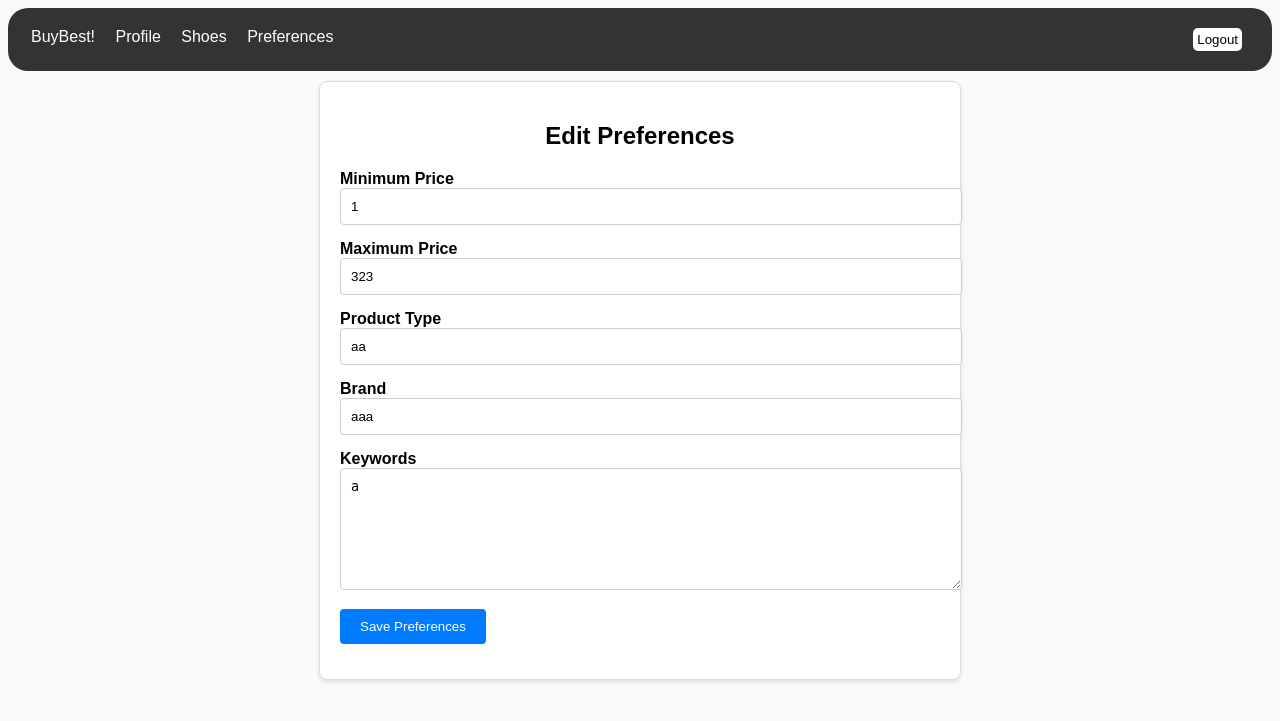
After one commit to buy-best/Amazon, a Django app: page /preferences/edit/ in a window 1280 px wide. The commit adds this page. Shown: the top 721 px of the page. Run offline with Django 5.2, Linux system fonts and the light colour scheme; a user stored in the database is signed in; data comes from the database, SQL or seed files in the repository; both versions use the stored data as it was after the commit.

Commit message:
preferences

```diff
--- a/App/buy_best/users/forms.py
+++ b/App/buy_best/users/forms.py
@@ -21,3 +21,20 @@ class CustomUserChangeForm(UserChangeForm):
     class Meta:
         model = CustomUser
         fields = ('username', 'email', 'first_name', 'last_name')  # Include fields you want to edit
+
+class UserPreferenceForm(forms.Form):
+    price_min = forms.IntegerField(label='Minimum Price', required=False)
+    price_max = forms.IntegerField(label='Maximum Price', required=False)
+    product_type = forms.CharField(label='Product Type', max_length=100, required=False)
+    brand = forms.CharField(label='Brand', max_length=100, required=False)
+    keywords = forms.CharField(label='Keywords', max_length=200, required=False, widget=forms.Textarea)
+
+    def __init__(self, *args, **kwargs):
+        instance = kwargs.pop('instance', None)
+        super(UserPreferenceForm, self).__init__(*args, **kwargs)
+        if instance:
+            self.fields['price_min'].initial = instance.price_min
+            self.fields['price_max'].initial = instance.price_max
+            self.fields['product_type'].initial = instance.product_type
+            self.fields['brand'].initial = instance.brand
+            self.fields['keywords'].initial = instance.keywords
--- a/App/buy_best/users/models.py
+++ b/App/buy_best/users/models.py
@@ -1,7 +1,7 @@
 # myapp/models.py
 from django.contrib.auth.models import AbstractUser, Group, Permission
 from django.db import models
-
+from django.conf import settings
 class CustomUser(AbstractUser):
     groups = models.ManyToManyField(
         Group,
@@ -17,3 +17,14 @@ class CustomUser(AbstractUser):
         help_text='Specific permissions for this user.',
         related_query_name='user',
     )
+
+class UserPreference(models.Model):
+    user = models.ForeignKey(settings.AUTH_USER_MODEL, on_delete=models.CASCADE)
+    price_min = models.IntegerField(null=True, blank=True)
+    price_max = models.IntegerField(null=True, blank=True)
+    product_type = models.CharField(max_length=100, null=True, blank=True)
+    brand = models.CharField(max_length=100, null=True, blank=True)
+    keywords = models.TextField(null=True, blank=True)
+
+    def __str__(self):
+        return f"{self.user.username}'s Preferences"
--- /dev/null
+++ b/App/buy_best/users/templates/edit_preferences.html
@@ -0,0 +1,89 @@
+{% extends 'base.html' %}
+
+{% block extra_css %}
+<style>
+    body {
+        font-family: Arial, sans-serif;
+        background-color: #f9f9f9;
+    }
+    .form-container {
+        width: 100%;
+        max-width: 600px;
+        margin: 0 auto;
+        padding: 20px;
+        background-color: #fff;
+        border: 1px solid #ddd;
+        border-radius: 8px;
+        box-shadow: 0 2px 4px rgba(0, 0, 0, 0.1);
+    }
+    .form-container h2 {
+        text-align: center;
+        margin-bottom: 20px;
+    }
+    .form-container form {
+        display: flex;
+        flex-direction: column;
+    }
+    .form-container form .form-group {
+        margin-bottom: 15px;
+    }
+    .form-container form .form-group label {
+        margin-bottom: 5px;
+        font-weight: bold;
+    }
+    .form-container form .form-group input,
+    .form-container form .form-group textarea {
+        padding: 10px;
+        border: 1px solid #ccc;
+        border-radius: 4px;
+        width: 100%;
+    }
+    .form-container form .form-group textarea {
+        resize: vertical;
+        height: 100px;
+    }
+    .form-container form .form-group button {
+        padding: 10px 20px;
+        background-color: #007bff;
+        color: #fff;
+        border: none;
+        border-radius: 4px;
+        cursor: pointer;
+    }
+    .form-container form .form-group button:hover {
+        background-color: #0056b3;
+    }
+</style>
+{% endblock %}
+
+{% block content %}
+<div class="form-container">
+    <h2>Edit Preferences</h2>
+    <form method="post">
+        {% csrf_token %}
+        <div class="form-group">
+            <label for="id_price_min">Minimum Price</label>
+            {{ form.price_min }}
+        </div>
+        <div class="form-group">
+            <label for="id_price_max">Maximum Price</label>
+            {{ form.price_max }}
+        </div>
+        <div class="form-group">
+            <label for="id_product_type">Product Type</label>
+            {{ form.product_type }}
+        </div>
+        <div class="form-group">
+            <label for="id_brand">Brand</label>
+            {{ form.brand }}
+        </div>
+        <div class="form-group">
+            <label for="id_keywords">Keywords</label>
+            {{ form.keywords }}
+        </div>
+        <div class="form-group">
+            <button type="submit">Save Preferences</button>
+        </div>
+    </form>
+</div>
+{% endblock %}
--- a/App/buy_best/users/templates/navbar.html
+++ b/App/buy_best/users/templates/navbar.html
@@ -64,6 +64,7 @@
             <li><a href="{% url 'home' %}">BuyBest!</a></li>
             <li><a href="{% url 'profile' %}">Profile</a></li>
             <li><a href="{% url 'show_shoes' %}">Shoes</a></li>
+            <li><a href="{% url 'view_preferences' %}">Preferences</a></li>
             {% if user.is_authenticated %}
                 <li class="right">
                     <form id="logout-form" action="{% url 'logout' %}" method="post" style="display: inline;">
--- a/App/buy_best/users/urls.py
+++ b/App/buy_best/users/urls.py
@@ -11,4 +11,6 @@ urlpatterns = [
     path('home/', views.home, name='home'),
     path('profile/', views.profile, name='profile'),
     path('profile/edit/', views.edit_profile, name='edit_profile'),
+      path('preferences/', views.view_preferences, name='view_preferences'),
+    path('preferences/edit/', views.edit_preferences, name='edit_preferences'),
 ]
--- a/App/buy_best/users/views.py
+++ b/App/buy_best/users/views.py
@@ -3,7 +3,8 @@ from django.contrib.auth.decorators import login_required
 from django.contrib.auth import login, authenticate, logout
 from .forms import CustomUserCreationForm, CustomUserChangeForm
 from django.contrib.auth.forms import AuthenticationForm
-
+from .forms import UserPreferenceForm
+from .models import UserPreference
 def register(request):
     if request.method == 'POST':
         form = CustomUserCreationForm(request.POST)
@@ -48,3 +49,45 @@ def edit_profile(request):
     else:
         form = CustomUserChangeForm(instance=request.user)
     return render(request, 'edit_profile.html', {'form': form})
+
+@login_required
+def view_preferences(request):
+    try:
+        preferences = UserPreference.objects.get(user=request.user)
+    except UserPreference.DoesNotExist:
+        preferences = None
+
+    return render(request, 'view_preferences.html', {'preferences': preferences})
+
+@login_required
+def edit_preferences(request):
+    try:
+        preferences = UserPreference.objects.get(user=request.user)
+    except UserPreference.DoesNotExist:
+        preferences = None
+
+    if request.method == 'POST':
+        form = UserPreferenceForm(request.POST, instance=preferences)
+        if form.is_valid():
+            data = form.cleaned_data
+            if preferences:
+                preferences.price_min = data.get('price_min')
+                preferences.price_max = data.get('price_max')
+                preferences.product_type = data.get('product_type')
+                preferences.brand = data.get('brand')
+                preferences.keywords = data.get('keywords')
+                preferences.save()
+            else:
+                UserPreference.objects.create(
+                    user=request.user,
+                    price_min=data.get('price_min'),
+                    price_max=data.get('price_max'),
+                    product_type=data.get('product_type'),
+                    brand=data.get('brand'),
+                    keywords=data.get('keywords')
+                )
+            return redirect('view_preferences')
+    else:
+        form = UserPreferenceForm(instance=preferences)
+
+    return render(request, 'edit_preferences.html', {'form': form})
```
Also changed, not shown: App/buy_best/users/templates/view_preferences.html (added, +58 -0 lines), App/buy_best/db.sqlite3, App/buy_best/users/migrations/0002_userpreference.py (added).
